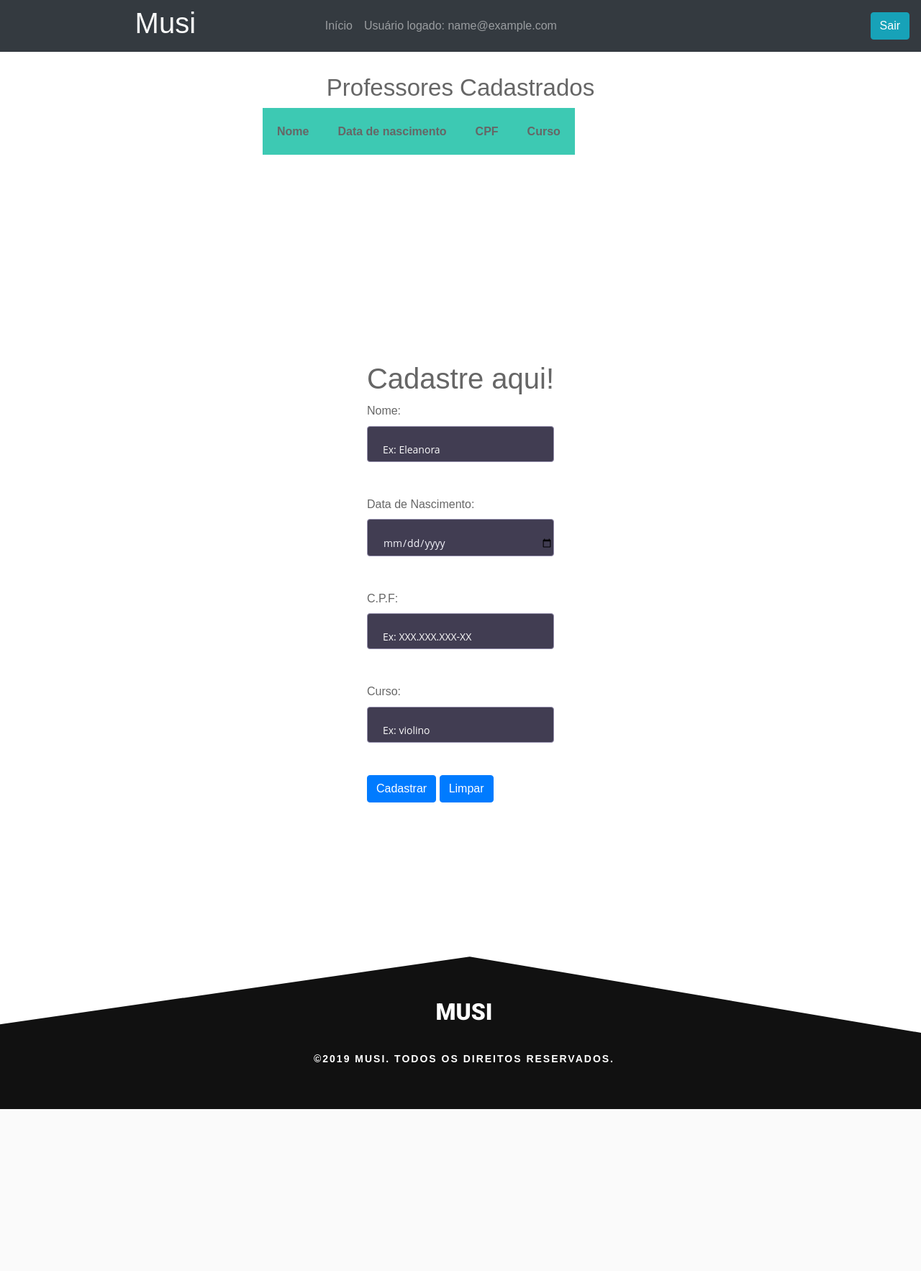
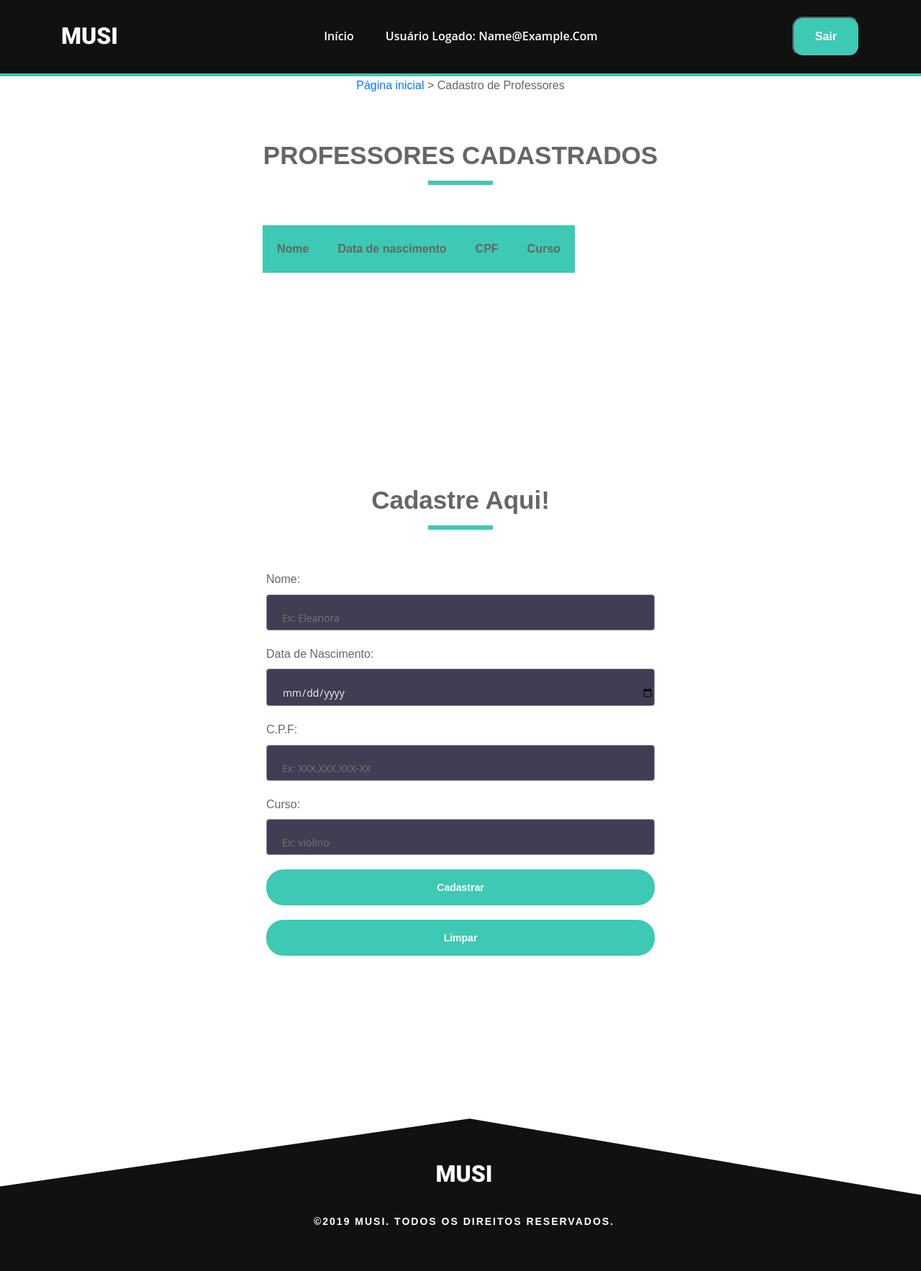
Before and after one commit to br1an-1zak1/Proj_GestaoProjeto, a PHP site: page /Proj_GestaoProjeto/adm.php in a window 1280 px wide. Shown: the whole page at 72% size. Before the commit the page ends 1541 px from the top, so only its background shows below. Run offline with PHP 8.4, Linux system fonts and the light colour scheme; the visitor is signed in with stand-in values (Sample User, id 1); data that the repository does not hold is empty; some web fonts are replaced.

Commit message:
Padronização de cabeçalho e formulário e adicionado breadcrumb

```diff
--- a/adm.php
+++ b/adm.php
@@ -9,45 +9,66 @@ $con = mysqli_query($conexao, $sql) or die('Erro');
 
 <head>
     <meta charset="utf-8">
-    <meta http-equiv="X-UA-Compatible" content="IE=edge,chrome=1">
+    <meta name="viewport" content="width=device-width, initial-scale=1, shrink-to-fit=no">
     <title>Musi Escola de Músicas</title>
-    <meta name="viewport" content="width=device-width, initial-scale=1">
-    <!-- <link rel="stylesheet" href="./css/bootstrap/bootstrap.min.css"> -->
-    <link rel="stylesheet" href="https://stackpath.bootstrapcdn.com/bootstrap/4.3.1/css/bootstrap.min.css" integrity="sha384-ggOyR0iXCbMQv3Xipma34MD+dH/1fQ784/j6cY/iJTQUOhcWr7x9JvoRxT2MZw1T" crossorigin="anonymous">
-    <link href="https://stackpath.bootstrapcdn.com/font-awesome/4.7.0/css/font-awesome.min.css" rel="stylesheet">
-    <link href="css/adm.css" rel="stylesheet" />
-    <link rel="stylesheet" href="css/style.css">
+    <link rel="icon" type="image/png" sizes="32x32" href="./img/favicon.ico">
+    <!-- bootstrap -->
+    <link rel="stylesheet" href="./css/bootstrap.min.css">
+    <link rel="stylesheet" href="./css/font-awesome.min.css">
+    <!-- personalizado -->
+    <link rel="stylesheet" href="./css/style.css">
+    <link rel="stylesheet" href="./css/default.css">
+
 </head>
 
 <body>
-    <header class="main-menu">
-        <nav class="navbar navbar-expand-lg navbar-dark bg-dark">
-            <div class="media-body">
-                <h1 href="index.php" class="mt-0">Musi</h1>
-            </div>
-            <button class="navbar-toggler" type="button" data-toggle="collapse" data-target="#navbarTogglerDemo02" aria-controls="navbarTogglerDemo02" aria-expanded="false" aria-label="Toggle navigation">
+    <header class="main_menu" id="navigation">
+        <div class="main_menu_iner">
+            <div class="container">
+                <div class="row align-items-center ">
+                    <div class="col-lg-12">
+                        <nav class="navbar navbar-expand-lg navbar-light justify-content-between">
+                            <a class="navbar-brand" href="index.html">Musi</a>
+                            <button class="navbar-toggler" type="button" data-toggle="collapse" data-target="#navbarSupportedContent" aria-controls="navbarSupportedContent" aria-expanded="false" aria-label="Toggle navigation">
                                 <span class="navbar-toggler-icon"></span>
                             </button>
 
-            <div class="collapse navbar-collapse main-menu-item" id="navbarTogglerDemo02">
-                <ul class="navbar-nav mr-auto mt-2 mt-lg-0">
+                            <div class="collapse navbar-collapse main-menu-item justify-content-center" id="navbarSupportedContent">
+                                <ul class="navbar-nav">
                                     <li class="nav-item">
                                         <a class="nav-link" href="index.php">Início</a>
                                     </li>
-
                                     <li class="nav-item">
                                         <a class="nav-link">Usuário logado: <?= $_SESSION["nomeLog"] ?></a>
                                     </li>
+                                    <!-- <li class="nav-item">
+                                        <a class="nav-link" href="packages.html">Galeria</a>
+                                    </li> -->
                                 </ul>
+                            </div>
                             <form action="php/sair.php" class="form-inline my-2 my-lg-0">
-                    <button class="btn btn-info my-2 my-sm-0 mt-0" type="submit">Sair</button>
+                                <button class="btn_1 d-none d-lg-block" type="submit">Sair</button>
                             </form>
+                        </nav>
                     </div>
-        </nav>
+                </div>
+            </div>
+        </div>
     </header>
 
-    <div class="info">
-        <h1>Professores Cadastrados</h1>
+    <div class="text-center">
+        <p><a href="index.php"> Página inicial </a> > Cadastro de Professores</p>
+    </div>
+
+    <div class="site-section">
+        <div class="container">
+            <div class="row">
+                <div class="col-md-12 text-center">
+                    <h2 class="site-section-heading text-uppercase text-center font-secondary">Professores Cadastrados</h2>
+                </div>
+
+            </div>
+        </div>
     </div>
     <!-- tabelas -->
     <div class="div_select">
@@ -70,37 +91,22 @@ $con = mysqli_query($conexao, $sql) or die('Erro');
 
     </div>
 
-    <section id="comente" class="formulario">
-        <div>
-            <h1 class="txt-center ">Cadastre aqui!</h1>
-            <form action="php/insere_prof.php" method="POST" id="contactForm" data-toggle="validator" data-focus="false">
 
-                <!-- <label for="tNome"> Nome: </label>
-                <div class="progress campo">
-                    <input class="text-center progress-bar bg-dark" id="tNome" class="text-center" type="text" name="nome" maxlength="50" placeholder="Digite seu nome" required>
-                    <p id="inpNome"></p>
+    <div class="site-section">
+        <div class="container">
+            <div class="row">
+                <div class="col-md-12 text-center">
+                    <h2 class="site-section-heading text-center font-secondary">Cadastre Aqui!</h2>
                 </div>
 
-                <br>
-
-                <label for="dtnasc"> Data de Nascimento: </label>
-                <div class="progress campo">
-                    <input class="text-center progress-bar bg-dark" id="dtnasc" class="text-center" type="date" name="dtnasc" maxlength="60" onkeypress="data();" placeholder="EX. XXXXXXXX" required>
             </div>
-                <br />
-
-                <label for="tCpf">C.P.F: </label>
-                <div class="progress campo">
-                    <input class="text-center progress-bar bg-dark" class="text-center" type="text" name="tCpf" id="cpf" placeholder="Digite seu C.P.F" maxlength="15" size="20" onkeypress="cpf();" required>
         </div>
-
-                <br />
-
-                <label for="tCurso">Curso:</label>
-                <div class="progress campo">
-                    <input class="text-center progress-bar bg-dark" type="text" name="curso" id="tCurso" size="20" maxlength="50" placeholder="Digite o curso" required>
-                </div> -->
-
+    </div>
+    <section id="comente" class="form">
+        <div class="container">
+            <div class="row">
+                <div class="col-lg-6 offset-lg-3">
+                    <form action="php/insere_prof.php" method="POST" id="contactForm" data-toggle="validator" data-focus="false">
 
                         <div class="form-group">
                             <label for="tNome"> Nome: </label>
@@ -108,15 +114,11 @@ $con = mysqli_query($conexao, $sql) or die('Erro');
                             <div class="help-block with-errors"></div>
                         </div>
 
-                <br>
-
                         <div class="form-group">
                             <label for="dtnasc"> Data de Nascimento: </label>
                             <input class="form-control-input" id="dtnasc" type="date" name="dtnasc" required>
                             <div class="help-block with-errors"></div>
                         </div>
-
-                <br />
 
                         <div class="form-group">
                             <label for="tCpf"> C.P.F: </label>
@@ -124,20 +126,16 @@ $con = mysqli_query($conexao, $sql) or die('Erro');
                             <div class="help-block with-errors"></div>
                         </div>
 
-
-                <br />
-
                         <div class="form-group">
                             <label for="tCurso"> Curso: </label>
                             <input class="form-control-input" id="tCurso" type="text" name="curso" required placeholder="Ex: violino">
                             <div class="help-block with-errors"></div>
                         </div>
 
-
                         <div>
+                            <button class="form-control-submit-button" id="btnEnviar" type="submit" name="btnEnviar">Cadastrar</button>
                             <br />
-                    <button class="btn btn-primary mb-2" id="btnEnviar" type="submit" name="btnEnviar">Cadastrar</button>
-                    <button type="reset" class="btn btn-primary mb-2" name="btnCancelar">Limpar</button>
+                            <button class="form-control-submit-button" type="reset" name="btnCancelar">Limpar</button>
                         </div>
 
                         <?php
@@ -147,6 +145,8 @@ $con = mysqli_query($conexao, $sql) or die('Erro');
                         endif;
                         ?>
                     </form>
+                </div>
+            </div>
         </div>
     </section>
 
--- a/css/style.css
+++ b/css/style.css
@@ -351,7 +351,8 @@ header{
 
 .form-control-submit-button {
 	display: inline-block;
-	width: 100%;
+  width: 100%;
+  margin-bottom: 20px;
 	height: 3.125rem;
 	border: 2px solid #3DC9B3;
 	border-radius: 1.5rem;
@@ -407,3 +408,27 @@ footer p {
   padding: 35px;
 }
 /*Final Footer*/
+.div_select{
+  margin: 0 auto;
+  width: 550px;
+  height: 300px;
+
+  overflow: auto;
+
+}
+
+.tabela_select td,
+.tabela_select_dados td {
+  border: none;
+  padding: 20px;
+  text-align: center;
+}
+
+.tabela_select_dados tr:nth-child(1){
+  font-weight: bold;
+  background-color: #3DC9B3;
+}
+
+.tabela_select_dados tr:nth-child(even) {
+  background-color: #c1eccc;
+}
--- a/index.php
+++ b/index.php
@@ -34,7 +34,7 @@ session_start();
                             <div class="collapse navbar-collapse main-menu-item justify-content-center" id="navbarSupportedContent">
                                 <ul class="navbar-nav">
                                     <li class="nav-item">
-                                        <a class="nav-link" href="index.html">Início</a>
+                                        <a class="nav-link" href="index.php">Início</a>
                                     </li>
                                     <li class="nav-item">
                                         <a class="nav-link" href="#sobre-menu">Notícias</a>
```
Also changed, not shown: 1 other file. Lines whose indentation alone changed are shown as unchanged.
